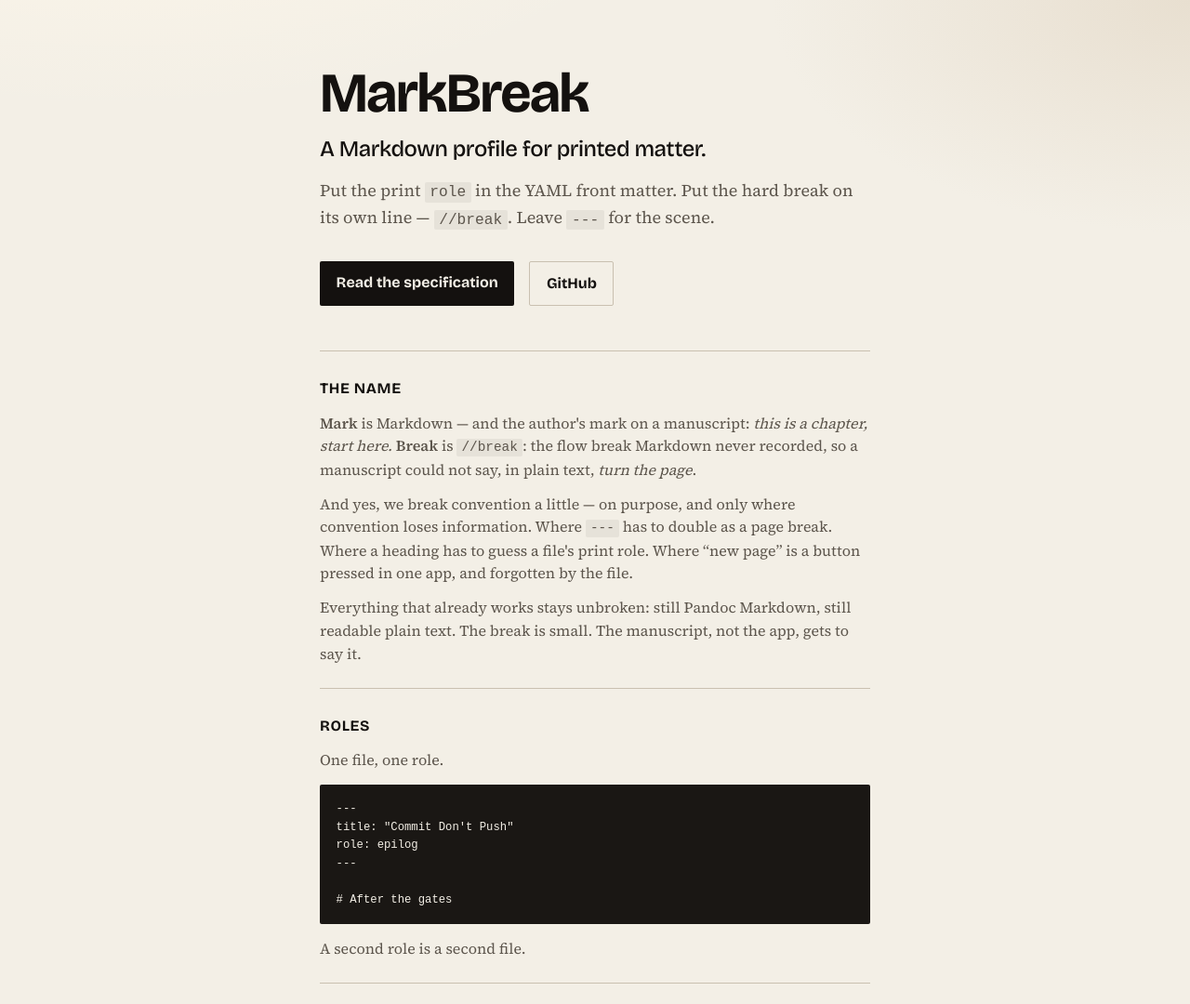
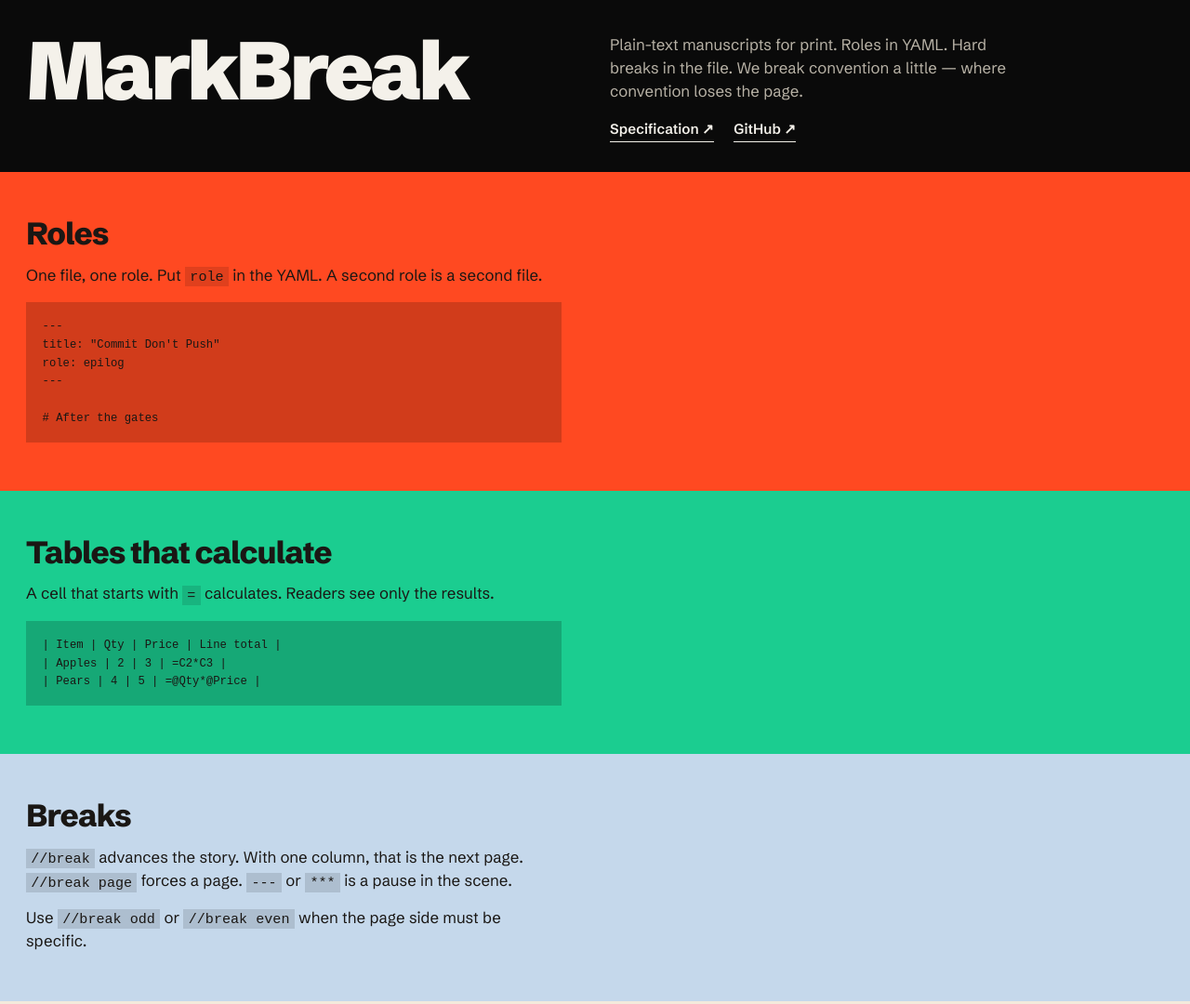
Before and after one commit to 13-Books/markbreak, a plain HTML site: page index.html in a window 1280 px wide. Shown: the top 1080 px of the page at 93% size. Drawn offline with nearby package versions, Linux system fonts and the light colour scheme.

Commit message:
Ship 0.7.0: CSV first class and a color-panel site.
Make .csv a first-class table source in the spine, and refresh markbreak.com to match.

```diff
--- /dev/null
+++ b/fixtures/csv-spine/prices.csv
@@ -0,0 +1,4 @@
+Item,Qty,Price,Line total
+Apples,2,3,=C2*C3
+Pears,4,5,=@Qty*@Price
+Total,"=SUM(C2R1:C2R2)",,"=SUM(C4R1:C4R2)"
--- /dev/null
+++ b/fixtures/table-calculations.csv
@@ -0,0 +1,4 @@
+Item,Qty,Pack price,Factor (hidden),Line total
+Apples,2,3,10,=C2*C3*C4
+Pears,4,5,2,=@Qty*@{Pack price}*@Factor
+Total,"=SUM(C2R1:C2R2)","=AVERAGE(C3R1:C3R2)",,"=SUM(C5R1:C5R2)"
--- a/index.html
+++ b/index.html
@@ -4,192 +4,170 @@
   <meta charset="utf-8" />
   <meta name="viewport" content="width=device-width, initial-scale=1" />
   <title>MarkBreak</title>
-  <meta name="description" content="MarkBreak: a Markdown profile for printed matter. Roles in YAML. Hard breaks in the file. We break convention a little — for the better." />
+  <meta name="description" content="MarkBreak: a Markdown profile for printed matter. Roles in YAML. Hard breaks in the file. CSV from the start. We break convention a little — for the better." />
   <link rel="preconnect" href="https://fonts.googleapis.com" />
   <link rel="preconnect" href="https://fonts.gstatic.com" crossorigin />
-  <link href="https://fonts.googleapis.com/css2?family=Bricolage+Grotesque:opsz,wght@12..96,500;12..96,700&family=Source+Serif+4:opsz,wght@8..60,400;8..60,600&display=swap" rel="stylesheet" />
+  <link href="https://fonts.googleapis.com/css2?family=Schibsted+Grotesk:wght@400;500;600;700;800;900&display=swap" rel="stylesheet" />
   <style>
     :root {
-      --ink: #14110f;
-      --paper: #f3efe6;
-      --rule: #c9c0b0;
-      --accent: #8b3a2a;
-      --muted: #5c554c;
+      --ink: #f4f1ea;
+      --mute: #b8b2a6;
+      --black: #0a0a0a;
+      --type: #1a1714;
+      --red: #ff4921;
+      --sky: #c5d8eb;
+      --green: #1bcd90;
+      --paper: #f3eadc;
     }
     * { box-sizing: border-box; }
     html, body { margin: 0; min-height: 100%; }
-    a, a:visited {
-      color: var(--accent);
-      text-decoration: underline;
-      text-underline-offset: 0.12em;
+    body {
+      font-family: "Schibsted Grotesk", sans-serif;
+      background: var(--black);
+      color: var(--ink);
+      line-height: 1.5;
     }
-    a:hover { color: var(--ink); }
-    body {
-      font-family: "Source Serif 4", Georgia, serif;
-      color: var(--ink);
-      background:
-        radial-gradient(1200px 600px at 10% -10%, #fff8ea 0%, transparent 55%),
-        radial-gradient(900px 500px at 100% 0%, #e8dfd0 0%, transparent 50%),
-        var(--paper);
-      line-height: 1.55;
-    }
-    .wrap {
-      max-width: 40rem;
-      margin: 0 auto;
-      padding: 4.5rem 1.5rem 5rem;
+    a { color: inherit; }
+    header.top {
+      display: grid;
+      grid-template-columns: 1fr 1fr;
+      gap: 2rem;
+      padding: 2.25rem 1.75rem 2rem;
     }
     .brand {
-      font-family: "Bricolage Grotesque", system-ui, sans-serif;
-      font-weight: 700;
-      font-size: clamp(2.5rem, 7vw, 3.75rem);
-      letter-spacing: -0.03em;
-      line-height: 0.95;
+      font-weight: 900;
+      font-size: clamp(2.8rem, 8vw, 5.5rem);
+      letter-spacing: -0.05em;
+      line-height: 0.9;
+      margin: 0;
+    }
+    .intro p {
       margin: 0 0 1rem;
+      max-width: 28rem;
+      color: var(--mute);
+      font-size: 1.05rem;
     }
-    h1 {
-      font-family: "Bricolage Grotesque", system-ui, sans-serif;
-      font-weight: 500;
-      font-size: 1.5rem;
-      letter-spacing: -0.02em;
-      line-height: 1.25;
-      margin: 0 0 1rem;
-    }
-    .lede {
-      font-size: 1.125rem;
-      color: var(--muted);
-      margin: 0 0 2rem;
-    }
-    .cta {
+    .intro .links {
       display: flex;
       flex-wrap: wrap;
-      gap: 0.75rem 1rem;
-      margin-bottom: 3rem;
+      gap: 1rem 1.35rem;
+      font-weight: 600;
+      font-size: 0.95rem;
     }
-    .cta a {
-      font-family: "Bricolage Grotesque", system-ui, sans-serif;
-      font-weight: 600;
+    .intro .links a {
       text-decoration: none;
-      padding: 0.65rem 1.1rem;
-      border-radius: 2px;
+      border-bottom: 1px solid currentColor;
+      padding-bottom: 0.1rem;
     }
-    .cta a.primary {
-      background: var(--ink);
-      color: var(--paper);
+    .intro .links a:hover { color: #fff; }
+    section.block {
+      padding: 3rem 1.75rem 3.25rem;
+      color: var(--type);
     }
-    .cta a.secondary {
-      color: var(--ink);
-      border: 1px solid var(--rule);
-      background: transparent;
+    section.block h2 {
+      font-size: clamp(1.6rem, 3.5vw, 2.1rem);
+      font-weight: 800;
+      letter-spacing: -0.03em;
+      line-height: 1.1;
+      margin: 0 0 0.85rem;
     }
-    .cta a.primary:hover { background: var(--accent); }
-    .cta a.secondary:hover { border-color: var(--ink); }
-    section {
-      border-top: 1px solid var(--rule);
-      padding: 1.75rem 0 0.25rem;
-      margin-top: 0.5rem;
+    section.block p {
+      margin: 0 0 0.85rem;
+      max-width: 36rem;
+      font-size: 1.05rem;
     }
-    section h2 {
-      font-family: "Bricolage Grotesque", system-ui, sans-serif;
-      font-size: 1rem;
-      font-weight: 700;
-      letter-spacing: 0.04em;
-      text-transform: uppercase;
-      margin: 0 0 0.75rem;
-    }
-    section p, section li {
-      color: var(--muted);
-      margin: 0 0 0.75rem;
-    }
-    section ul { padding-left: 1.2rem; margin: 0 0 0.5rem; }
-    code {
+    section.block p:last-child { margin-bottom: 0; }
+    section.block code {
       font-family: ui-monospace, "Cascadia Code", monospace;
       font-size: 0.9em;
-      background: rgba(20, 17, 15, 0.06);
+      background: rgba(0,0,0,0.12);
       padding: 0.1em 0.35em;
-      border-radius: 2px;
     }
-    pre {
-      background: #1a1714;
-      color: #f3efe6;
+    section.block pre {
+      margin: 1rem 0 0;
+      max-width: 36rem;
+      background: rgba(0,0,0,0.18);
+      color: inherit;
       padding: 1rem 1.1rem;
       overflow-x: auto;
       font-size: 0.85rem;
       line-height: 1.45;
-      border-radius: 2px;
+      font-family: ui-monospace, "Cascadia Code", monospace;
     }
-    pre code { background: none; padding: 0; color: inherit; }
+    section.block pre code {
+      background: none;
+      padding: 0;
+    }
+    .roles { background: var(--red); }
+    .tables { background: var(--green); }
+    .breaks { background: var(--sky); }
+    .breaks code,
+    .breaks pre { background: rgba(26,23,20,0.08); }
+    .csv { background: var(--paper); }
+    .csv code,
+    .csv pre { background: rgba(26,23,20,0.07); }
     footer {
-      margin-top: 3rem;
-      padding-top: 1.5rem;
-      border-top: 1px solid var(--rule);
-      font-size: 0.95rem;
-      color: var(--muted);
+      padding: 1.75rem;
+      background: #fff;
+      color: #6a6358;
+      font-size: 0.875rem;
     }
-    footer .copy { margin: 0; font-size: 0.875rem; }
+    footer a { color: var(--type); }
+    footer .meta { margin: 0.35rem 0 0; }
+    @media (max-width: 900px) {
+      header.top { grid-template-columns: 1fr; gap: 1rem; }
+    }
   </style>
 </head>
 <body>
-  <main class="wrap">
-    <p class="brand">MarkBreak</p>
-    <h1>A Markdown profile for printed matter.</h1>
-    <p class="lede">
-      Put the print <code>role</code> in the YAML front matter.
-      Put the hard break on its own line — <code>//break</code>.
-      Leave <code>---</code> for the scene.
-    </p>
-    <div class="cta">
-      <a class="primary" href="specification.md">Read the specification</a>
-      <a class="secondary" href="https://github.com/13-Books/markbreak">GitHub</a>
+  <header class="top">
+    <h1 class="brand">MarkBreak</h1>
+    <div class="intro">
+      <p>Plain-text manuscripts for print. Roles in YAML. Hard breaks in the file. We break convention a little — where convention loses the page.</p>
+      <div class="links">
+        <a href="specification.md">Specification ↗</a>
+        <a href="https://github.com/13-Books/markbreak">GitHub ↗</a>
+      </div>
     </div>
+  </header>
 
-    <section>
-      <h2>The name</h2>
-      <p><strong>Mark</strong> is Markdown — and the author's mark on a manuscript: <em>this is a chapter, start here.</em> <strong>Break</strong> is <code>//break</code>: the flow break Markdown never recorded, so a manuscript could not say, in plain text, <em>turn the page</em>.</p>
-      <p>And yes, we break convention a little — on purpose, and only where convention loses information. Where <code>---</code> has to double as a page break. Where a heading has to guess a file's print role. Where “new page” is a button pressed in one app, and forgotten by the file.</p>
-      <p>Everything that already works stays unbroken: still Pandoc Markdown, still readable plain text. The break is small. The manuscript, not the app, gets to say it.</p>
-    </section>
-
-    <section>
+  <main>
+    <section class="block roles" id="roles">
       <h2>Roles</h2>
-      <p>One file, one role.</p>
+      <p>One file, one role. Put <code>role</code> in the YAML. A second role is a second file.</p>
       <pre><code>---
 title: "Commit Don't Push"
 role: epilog
 ---
 
 # After the gates</code></pre>
-      <p>A second role is a second file.</p>
     </section>
 
-    <section>
+    <section class="block tables" id="tables">
+      <h2>Tables that calculate</h2>
+      <p>A cell that starts with <code>=</code> calculates. Readers see only the results.</p>
+      <pre><code>| Item | Qty | Price | Line total |
+| Apples | 2 | 3 | =C2*C3 |
+| Pears | 4 | 5 | =@Qty*@Price |</code></pre>
+    </section>
+
+    <section class="block breaks" id="breaks">
       <h2>Breaks</h2>
       <p><code>//break</code> advances the story. With one column, that is the next page. <code>//break page</code> forces a page. <code>---</code> or <code>***</code> is a pause in the scene.</p>
-      <p><code>meta</code> names the publication file. <code>layout</code> names the RigWorks page. Margins and type size stay in that layout file.</p>
       <p>Use <code>//break odd</code> or <code>//break even</code> when the page side must be specific.</p>
     </section>
 
-    <section>
-      <h2>Calculations</h2>
-      <p>A table cell that starts with <code>=</code> calculates; every other cell is a literal. <code>C2</code> is column 2 on the same row, <code>@Qty</code> names a column by its header, and <code>@Qty@Pears</code> names the row by its first cell too.</p>
-      <pre><code>| Item | Qty | Price | Line total |
-| Apples | 2 | 3 | =C2*C3 |</code></pre>
-      <p>Readers see only the results — an ordinary column of numbers. The formula stays hidden in the cell, and a <code>(hidden)</code> header hides a helper column entirely.</p>
+    <section class="block csv" id="csv">
+      <h2>CSV first class</h2>
+      <p>A <code>.csv</code> is a table source with the same calculation dialect. Put it in the <code>spine</code>, or open it alone.</p>
+      <pre><code>spine:
+  - { file: "prices.csv", role: chapter }</code></pre>
     </section>
+  </main>
 
-    <section>
-      <h2>The check</h2>
-      <p>When you write <code>//break</code>, this fails if Word does not receive that break. Manuscripts are not required to include breaks.</p>
-      <pre><code>bash tools/verify.sh</code></pre>
-    </section>
-
-    <section>
-      <h2>Specification</h2>
-      <p>You can find the <a href="specification.md">specification</a> here.</p>
-    </section>
-
-    <footer>
-      <p class="copy">© 2026 MarkBreak. Released under the <a href="LICENSE">MIT License</a>. · Praised by <a href="https://plaintexthumans.com">Plain Text Humans</a></p>
-    </footer>
-  </main>
+  <footer>
+    <p class="copy">© 2026 <a href="https://plaintexthumans.com">Plain Text Humans</a></p>
+    <p class="meta"><a href="LICENSE">MIT</a></p>
+  </footer>
 </body>
 </html>
```
Also changed, not shown: 6 other files.
